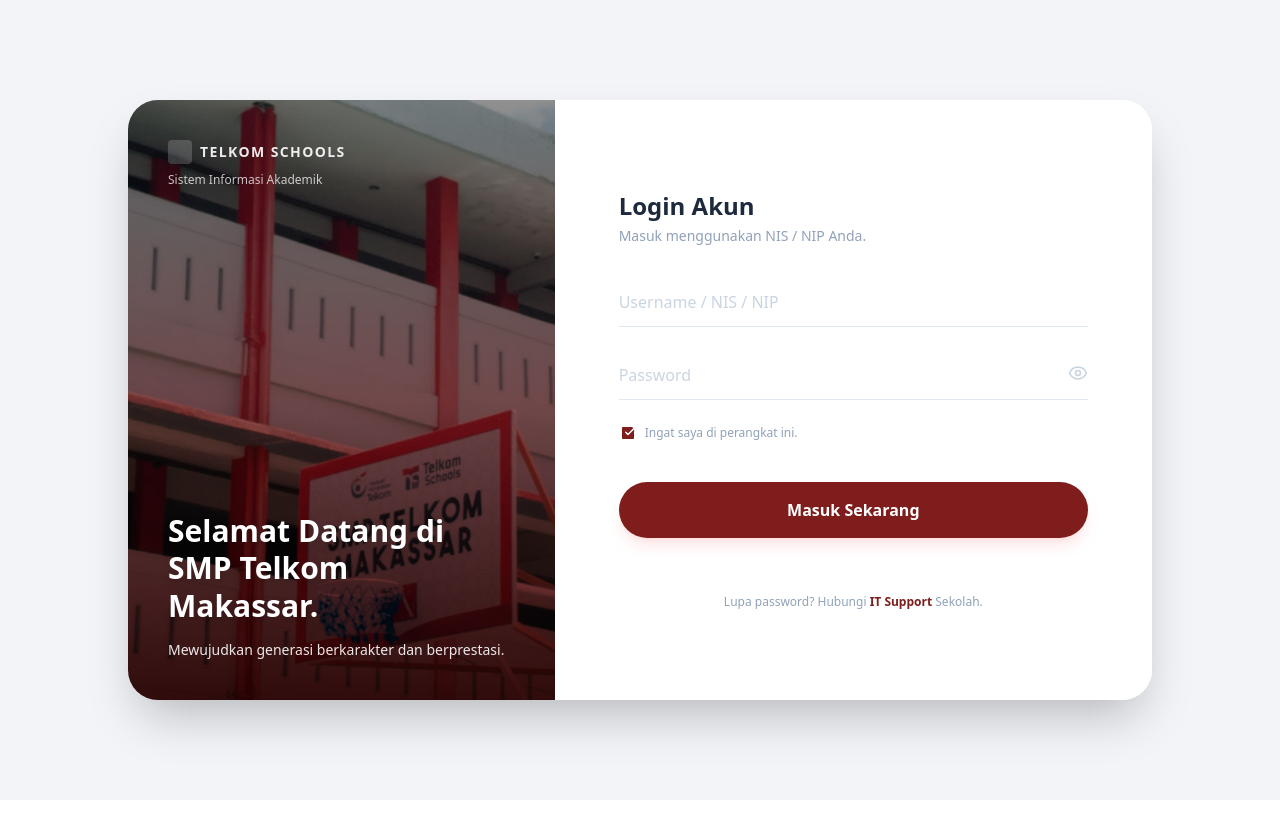
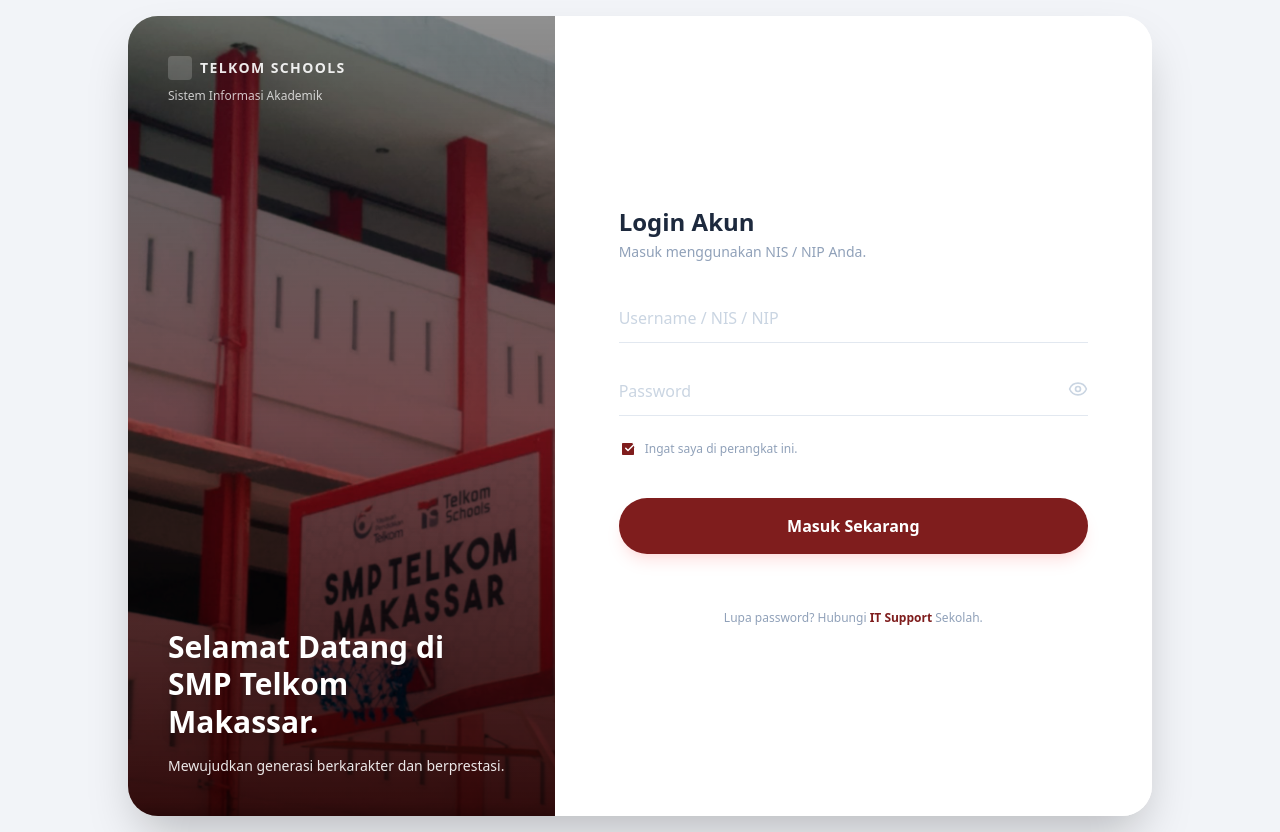
Before and after one commit to aryakusuma388/telkom_school_lms, a React (Vite) app: page / in a window 1280 px wide. Before the commit the page ends 800 px from the top, so only its background shows below. Built offline with nearby package versions, Linux system fonts and the light colour scheme.

Commit message:
Update fitur profil dan dashboard

```diff
--- a/package.json
+++ b/package.json
@@ -1,6 +1,6 @@
 
 {
-  "homepage": "https://username-kamu.github.io/telkom_school_lms",
+  "homepage": "https://aryakusuma388.github.io/telkom_school_lms",
   "name": "my-lms-mobile",
   "private": true,
   "version": "0.0.0",
--- a/src/pages/Login.jsx
+++ b/src/pages/Login.jsx
@@ -38,7 +38,7 @@
     <div className="min-h-screen w-full flex items-center justify-center bg-[#F2F4F8] p-4 font-sans">
 
       {/* Container Utama */}
-      <div className="bg-white w-full max-w-5xl flex flex-col md:flex-row shadow-2xl rounded-[30px] overflow-hidden min-h-[600px]">
+      <div className="bg-white w-full max-w-5xl flex flex-col md:flex-row shadow-2xl rounded-[30px] overflow-hidden min-h-screen">
 
         {/* SISI KIRI: Gambar Sinematik + Overlay Maroon */}
         <div className="relative flex flex-col justify-between w-full p-10 overflow-hidden text-white md:w-5/12">
@@ -47,7 +47,7 @@
             alt="SMP Telkom Makassar"
             className="absolute inset-0 object-cover w-full h-full scale-105"
           />
-          <div className="absolute inset-0 bg-gradient-to-t from-[#4a0f0f] via-[#7f1d1d]/70 to-black/40 mix-blend-multiply"></div>
+          <div className="absolute inset-0 bg-linear-to-t from-[#4a0f0f] via-[#7f1d1d]/70 to-black/40 mix-blend-multiply"></div>
 
           <div className="relative z-10">
             <div className="flex items-center gap-2 mb-2 opacity-90">
--- a/src/pages/TeacherDash.jsx
+++ b/src/pages/TeacherDash.jsx
@@ -1,4 +1,6 @@
-import React, { useState } from 'react';
+// ...existing code...
+import React from 'react';
+// ...existing code...
 import {
   LayoutDashboard,
   BookOpen,
```
